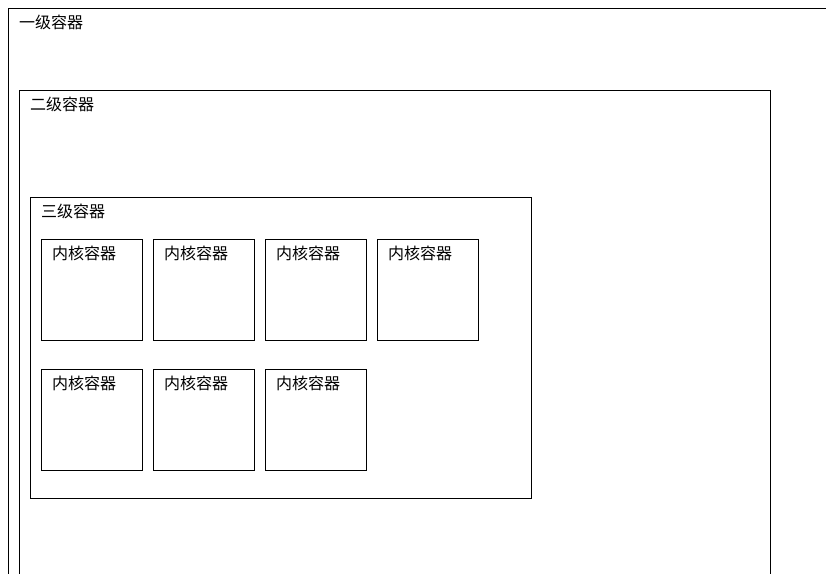
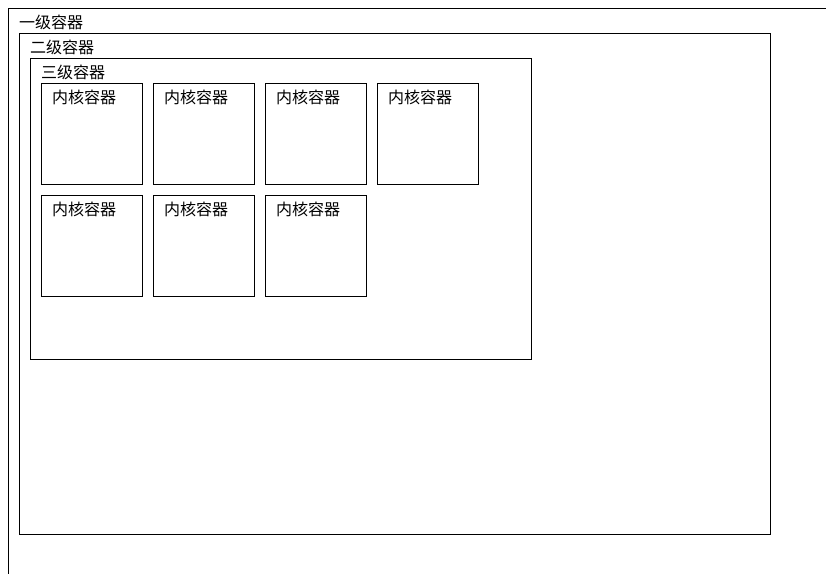
Before and after one commit to dd3xp/linuxvisible, a Next.js app in the folder linuxvisible/: page /home in a window 1280 px wide. Shown: the top 574 px of the page, without its empty margins (0-826 px from the left). Built offline with nearby package versions, Linux system fonts and the light colour scheme.

Commit message:
geng xin zui chu she ji

```diff
--- a/linuxvisible/src/pages/home.tsx
+++ b/linuxvisible/src/pages/home.tsx
@@ -1,5 +1,4 @@
-import '../styles/Home_Static.css';
-import '../styles/Home_Dynamic.css';
+import '../styles/Home.css';
 import '../styles/globle.css'
 
 export default function Home() {
--- a/linuxvisible/src/styles/Home_Dynamic.css
+++ b/linuxvisible/src/styles/Home.css
@@ -1,37 +1,47 @@
+.level-1-container-title,
+.level-2-container-title,
+.level-3-container-title,
+.kernel-container-title {
+    display: block; /* 让标题作为块级元素独占一行 */
+    width: 100%; /* 占据父容器的全部宽度 */
+    margin-left: 10px;
+    border: 0px solid #000000;
+}
+
 .level-1-container{
-    display: flex;
-    flex-wrap: wrap;
     width:1500px;
     height: 650px;
+    display: inline-block;
+    flex-wrap: wrap;
     border: 1px solid #000000;
 }
 
 .level-2-container{
-    display: flex;
-    flex-wrap: wrap;
     width:750px;
     height: 500px;
     margin-left:10px;
     margin-bottom: 10px;
+    display: inline-block;
+    flex-wrap: wrap;
     border: 1px solid #000000;
 }
 
 .level-3-container{
-    display: flex;
-    flex-wrap: wrap;
     width:500px;
     height: 300px;
     margin-left:10px;
     margin-bottom: 10px;
+    display: inline-block;
+    flex-wrap: wrap;
     border: 1px solid #000000;
 }
 
 .kernel-container{
-    display: flex;
-    flex-wrap: wrap;
     width:100px;
     height: 100px;
     margin-left:10px;
     margin-bottom: 10px;
+    display: inline-block;
+    flex-wrap: wrap;
     border: 1px solid #000000;
 }
--- a/linuxvisible/src/styles/Home_Static.css
+++ /dev/null
@@ -1,8 +0,0 @@
-.level-1-container-title,
-.level-2-container-title,
-.level-3-container-title,
-.kernel-container-title {
-    display: block; /* 让标题作为块级元素独占一行 */
-    width: 100%; /* 占据父容器的全部宽度 */
-    margin-left: 10px;
-}
```
Also changed, not shown: linuxvisible/code_backup.txt (added).
